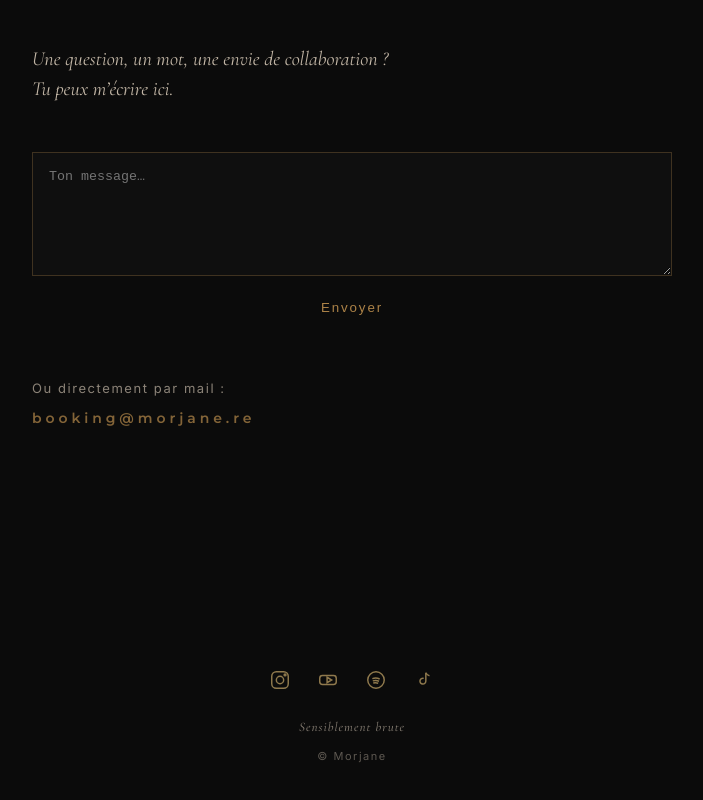
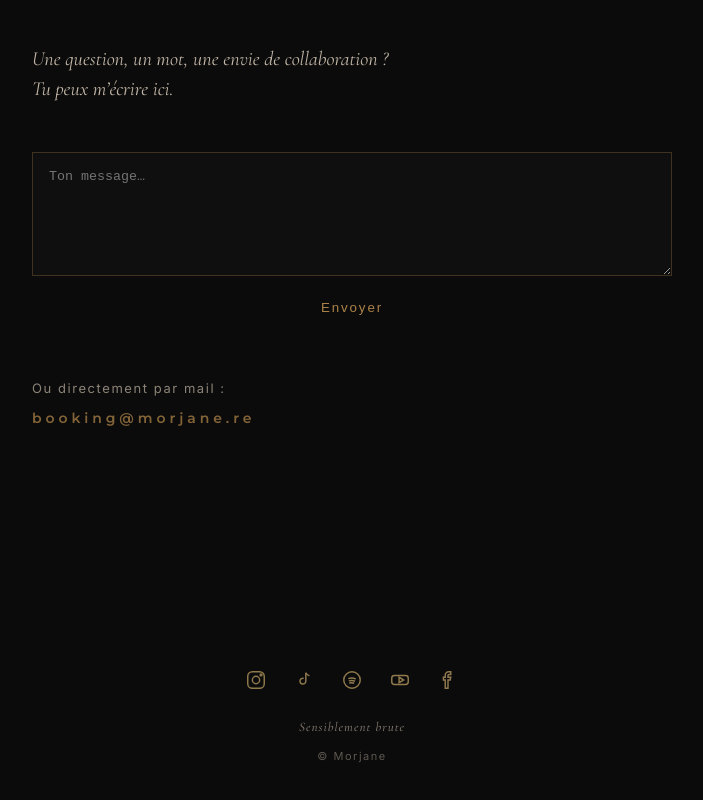
Before and after one commit to morjane-music/morjane-site, a plain HTML site: page index.html in a window 1280 px wide. Shown: the part 5010-5810 px from the top of the page, without its empty margins (288-991 px from the left). Drawn offline with nearby package versions, Linux system fonts and the light colour scheme.

Commit message:
Add Facebook icon to socials and align footer order

```diff
--- a/index.html
+++ b/index.html
@@ -319,11 +319,11 @@ content="Morjane est une artiste réunionnaise, autrice-compositrice-interprète
       </svg>
     </a>
 
-  <!-- YouTube -->
-  <a href="https://www.youtube.com/@Morjane_music" target="_blank" aria-label="YouTube">
+    <!-- TikTok -->
+    <a href="https://www.tiktok.com/@morjane_music?_r=1&_t=ZS-92hEcOFu6oT" target="_blank" aria-label="TikTok">
       <svg viewBox="0 0 24 24" aria-hidden="true">
-      <rect x="3" y="7" width="18" height="10" rx="3" ry="3"/>
-      <polygon points="11,9 16,12 11,15"/>
+        <path d="M14 4v9.2a3.2 3.2 0 1 1-2.3-3"/>
+        <path d="M14 4c.7 1.8 2 3 4 3.4"/>
       </svg>
     </a>
 
@@ -337,11 +337,20 @@ content="Morjane est une artiste réunionnaise, autrice-compositrice-interprète
       </svg>
     </a>
 
-  <!-- TikTok -->
-  <a href="https://www.tiktok.com/@morjane_music?_r=1&_t=ZS-92hEcOFu6oT" target="_blank" aria-label="TikTok">
+    <!-- YouTube -->
+    <a href="https://www.youtube.com/@Morjane_music" target="_blank" aria-label="YouTube">
       <svg viewBox="0 0 24 24" aria-hidden="true">
-      <path d="M14 4v9.2a3.2 3.2 0 1 1-2.3-3"/>
-      <path d="M14 4c.7 1.8 2 3 4 3.4"/>
+        <rect x="3" y="7" width="18" height="10" rx="3" ry="3"/>
+        <polygon points="11,9 16,12 11,15"/>
+      </svg>
+    </a>
+
+    <!-- Facebook -->
+    <a href="https://www.facebook.com/people/Morjane-music/61559098903828/"
+     target="_blank"
+     aria-label="Facebook">
+   <svg viewBox="0 0 24 24" aria-hidden="true">
+     <path d="M15 3h-2.2C10.7 3 9 4.7 9 6.8V9H7v3h2v9h3v-9h2.4l.6-3H12V7c0-.6.4-1 1-1h2V3z"/>
       </svg>
     </a>
 
```
Also changed, not shown: epk.html (+17 -8 lines). Lines whose indentation alone changed are shown as unchanged.
